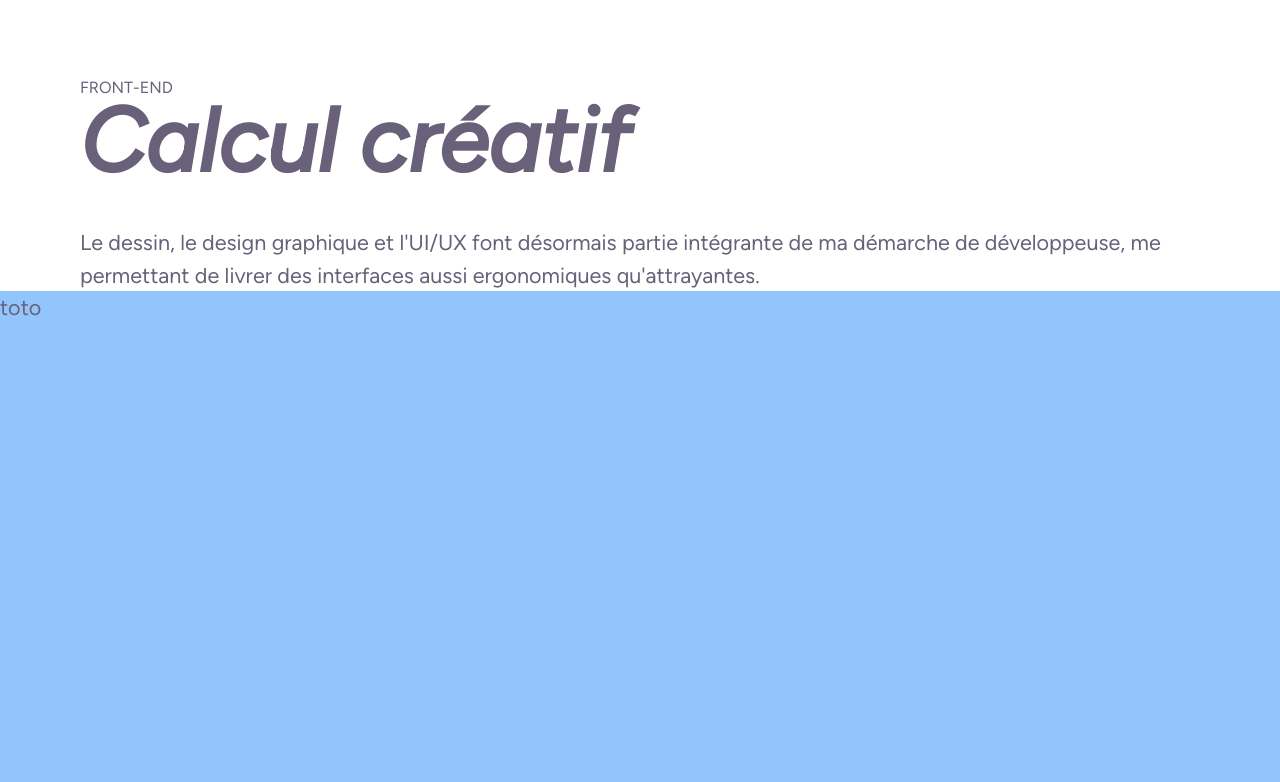
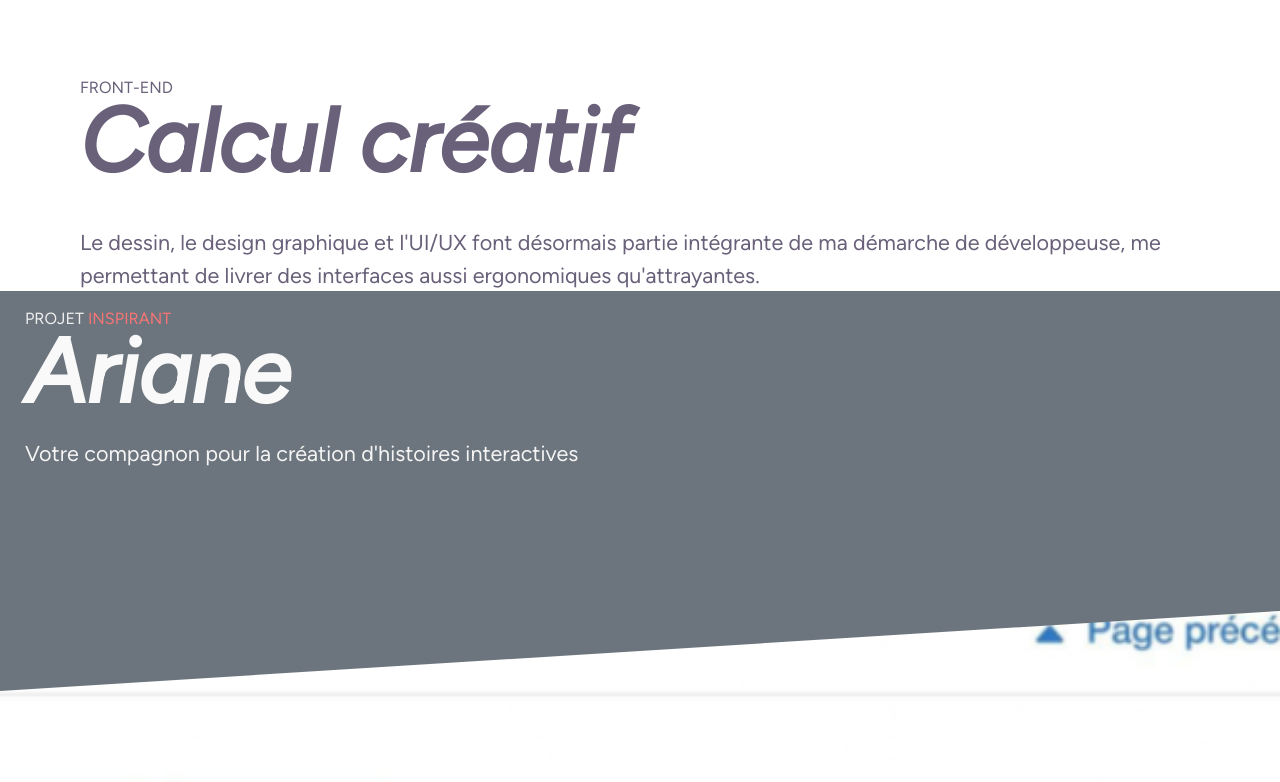
Before and after one commit to SaraPardo03/cv, a React (Vite) app: page / in a window 1280 px wide. Shown: the top 782 px of the page. Built offline with nearby package versions, Linux system fonts and the light colour scheme.

Commit message:
Added ongoing projects section on the home page

```diff
--- /dev/null
+++ b/src/components/SectionCurrentProjects.jsx
@@ -0,0 +1,22 @@
+
+function SectionCurrentProjects() {
+  const subTitle = "Projet"
+  const subTitleColored = "inspirant"
+  const title = "Ariane"
+  const sub = "Votre compagnon pour la création d'histoires interactives"
+  const resume = "Une application innovante pour les écrivains et créateurs de jeux textuels interactifs. Découvrez comment Ariane peut transformer votre processus de création et donner vie à vos récits interactifs."
+
+  return (
+    <section id="section-curent-projects" className="bg-secondary color-text-light">
+      <div className="layer px-[25px]">
+        <h1 className="pale pt-[20px]">{subTitle} <span className="color-text-accent">{subTitleColored}</span></h1>
+        <h2 className="deep pb-[20px]">{title}</h2>
+        <p>{sub}</p>
+      </div>
+      <div className="layer two">
+      </div>
+    </section>
+  );
+}
+
+export default SectionCurrentProjects;
--- a/src/components/SplitLayerMobile.jsx
+++ b/src/components/SplitLayerMobile.jsx
@@ -2,6 +2,11 @@ import React, { forwardRef } from "react";
 import { useNavigate } from "react-router-dom";
 
 const SplitLayerMobile = forwardRef(({ subTitle, title, text, layerPosition , color}, ref) => {
+  const navigate = useNavigate();
+  // Navigate to About page on button click
+  const handleClickGoToAbout = e => {
+    navigate(`/about`);
+  };
   return (
     <div ref={ref} className={`split-screen-layer ${layerPosition} ${color}`}>
       <div className="layer-wraper relative flex flex-col">
@@ -32,7 +37,7 @@ const SplitLayerMobile = forwardRef(({ subTitle, title, text, layerPosition , co
             </div>
             <div className='flex-1 '></div>
             <div className=''>
-              <button className="px-2 py-1">En savoir plus</button>
+              <button onClick={handleClickGoToAbout} className="px-[20px] py-[10px]">En savoir plus</button>
             </div>
           </div>
         </div>
--- a/src/pages/Home.jsx
+++ b/src/pages/Home.jsx
@@ -1,6 +1,7 @@
   import React, { useEffect, useRef, useState} from 'react';
   import SplitLayerMobile from '../components/SplitLayerMobile';
   import MainNav from '../components/MainNav';
+  import SectionCurrentProjects from '../components/SectionCurrentProjects';
 
   export function Home() {
     const [mainNavVisible, setMainNavVisible] = useState(false);
@@ -40,10 +41,7 @@
     const textBack = "Depuis 2008, je crée des applications ergonomiques en transformant des problèmes complexes en solutions simples avec un code propre et performant.";
     const textBackMobile = "Depuis 2008, je crée des applications intuitives avec un code efficace.";
 
-    // Navigate to About page on button click
-    const handleClickGoToAbout = e => {
-      navigate(`/about`);
-    };
+
 
     useEffect(() => {
       // Disable body scroll behavior to enhance custom scrolling
@@ -60,12 +58,10 @@
 
       const handleScroll = (e) => {
         //Show main nav when the projects section is on top of the screen
-        if(sectionProjects){
-          if(window.scrollY > (sectionProjects.current.offsetTop - 80)){
-            setMainNavVisible(true);
-          }else{
-            setMainNavVisible(false);
-          }
+        if(window.scrollY > (30)){
+          setMainNavVisible(true);
+        }else{
+          setMainNavVisible(false);
         }
 
         // Determine the scroll/touches force
@@ -155,12 +151,7 @@
             <SplitLayerMobile ref={layerTwo} subTitle={subTitleFront} title={titleFront} text={textFrontMobile} layerPosition="two" color="color-text-light"/>
           </div>
         </section>
-        <section ref={sectionProjects} className="h-[100vh] bg-blue-300">
-          <p>toto</p>
-
-
-        </section>
-        <section className="h-[100vh] bg-green-300"> green</section>
+        <SectionCurrentProjects/>
       </main>
     );
   }
--- a/src/sass/main.scss
+++ b/src/sass/main.scss
@@ -12,7 +12,7 @@ VARS
 $main-nav-height:80px;
 /* color */
 $primary:#F9F9F9;
-$secondary: #7FC8F8;
+$secondary: #08415C;
 $accent: #F87575;
 
 $dark-deep: #534B62;
@@ -33,7 +33,6 @@ $light-pale: #EFEFEF;
     color:$light-pale;
   }
 }
-
 .color-text-dark{
   color: $dark-neutral;
   .deep {
@@ -42,6 +41,9 @@ $light-pale: #EFEFEF;
   .pale {
     color:$dark-pale;
   }
+}
+.color-text-accent{
+  color:$accent;
 }
 
 /* bacground color */
@@ -253,6 +255,41 @@ p {
         background-size:contain;
       }
     }
+    .split-screen-layer.color-text-light{
+      button{
+        background-color:$primary;
+        color: $dark-deep;
+        transition: all 0.3s ease-in;
+      }
+      button:hover{
+        background-color: $secondary;
+        color: $light-deep;
+      }
+      i{
+        color: $primary;
+        transition: all 0.3s ease-in-out;
+      }
+      i:hover{
+        color: $secondary;
+      }
+    }
+    .split-screen-layer.color-text-dark{
+      button{
+        background-color: $accent;
+        color: $light-deep;
+        transition: all 0.3s ease-in-out;
+      }
+      button:hover{
+        background-color: $secondary;
+      }
+      i{
+        color: $accent;
+        transition: all 0.3s ease-in-out;
+      }
+      i:hover{
+        color: $secondary;
+      }
+    }
     .split-screen-layer.two{
       background-color:$accent;
       position: absolute;
@@ -260,6 +297,31 @@ p {
       .img{
         background-image: url(../assets/img/image-2.png);
       }
+    }
+  }
+}
+
+#section-curent-projects{
+  position: relative;
+  .layer{
+    height: 100vh;
+    height: 100svh;
+    width: 100%;
+  }
+  .layer.two{
+    background-image: url(../assets/img/edit3.png);
+    background-position:center;
+    background-repeat: no-repeat;
+    background-size:cover;
+    clip-path: polygon(0px 50%, 100% 40%, 100% 100%, 0% 100%);
+    position: absolute;
+    top:0px;
+    height: 100vh;
+    .img{
+      background-image: url(../assets/img/edit.jpg);
+      background-position:bottom;
+      background-repeat: no-repeat;
+      background-size:contain;
     }
   }
 }
```
Also changed, not shown: src/assets/img/edit3.png (added).
